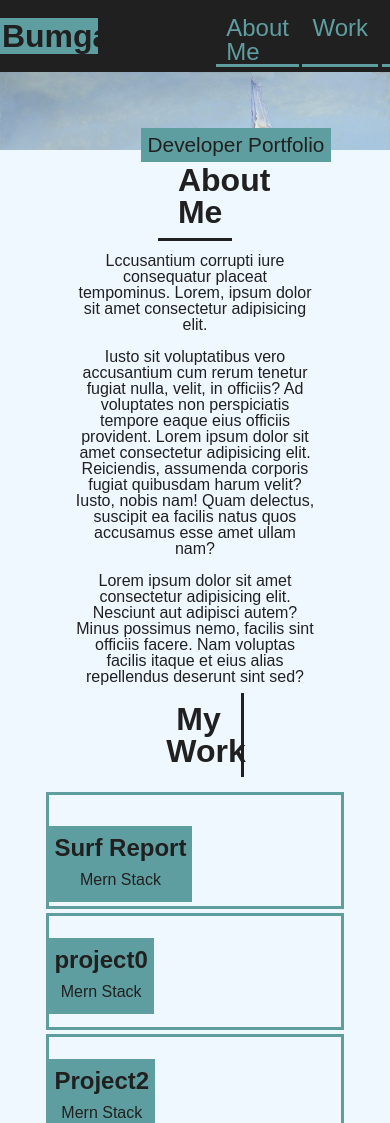
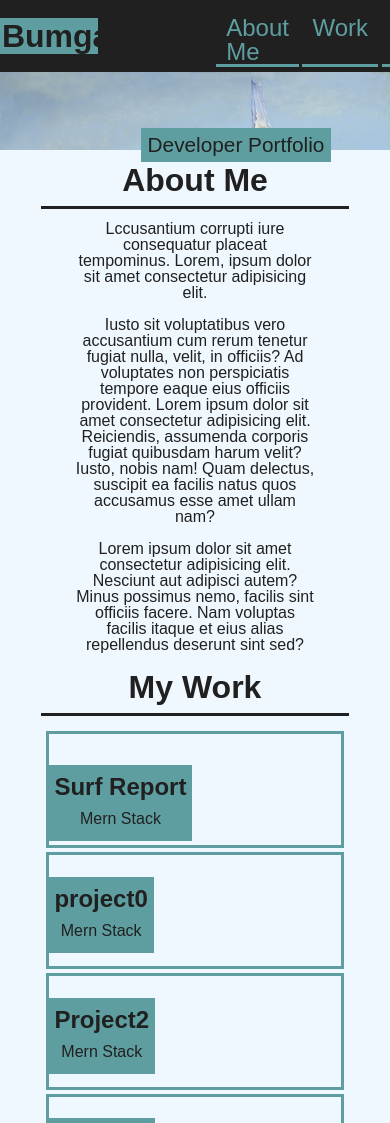
Before and after one commit to andrewbumNC/Andrew-Bumgarner-Portfolio, a plain HTML site: page Index.html in a window 390 px wide. Shown: the top 1123 px of the page. Drawn offline with Linux system fonts and the light colour scheme.

Commit message:
centered headings for after media query takes affect and extended bottom-border

```diff
--- a/Assets/CSS/style.css
+++ b/Assets/CSS/style.css
@@ -247,6 +247,11 @@ color: rgb(32, 32, 32);
     .subject aside {
         border-right: none;
         border-bottom: solid rgb(32, 32, 32);
+        width: 79%;
+    }
+
+    .subject aside h2 {
+        text-align: center;
     }
 
     .work-subject {flex-direction: column;
@@ -268,5 +273,17 @@ color: rgb(32, 32, 32);
             width: 80.8%;
             position: relative;
             border: cadetblue solid;
+
     }
+    .work-subject aside {
+        border-bottom: solid rgb(32, 32, 32);
+        border-right: none;
+        width: 79%;
+
   }
+
+.work-subject aside h2 {
+    text-align: center;
+}
+
+}
```
Also changed, not shown: 1 other file.
